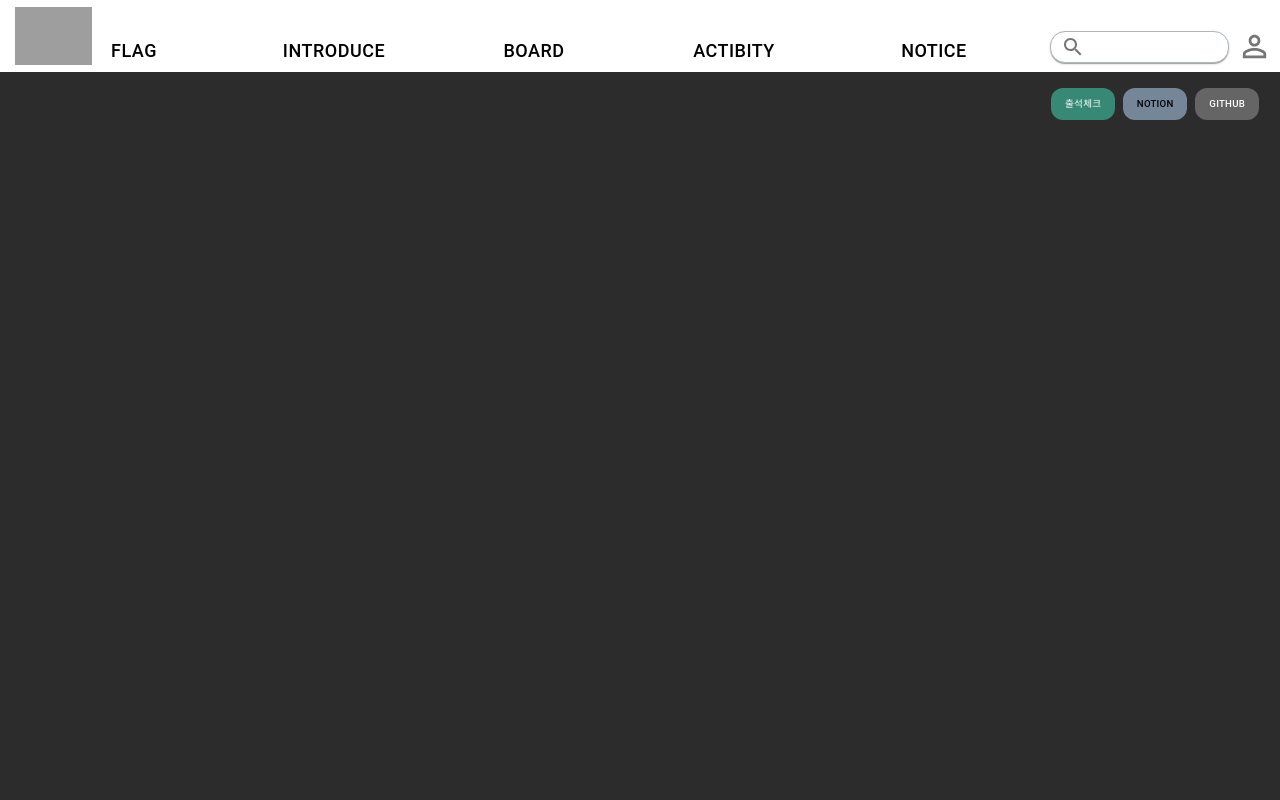
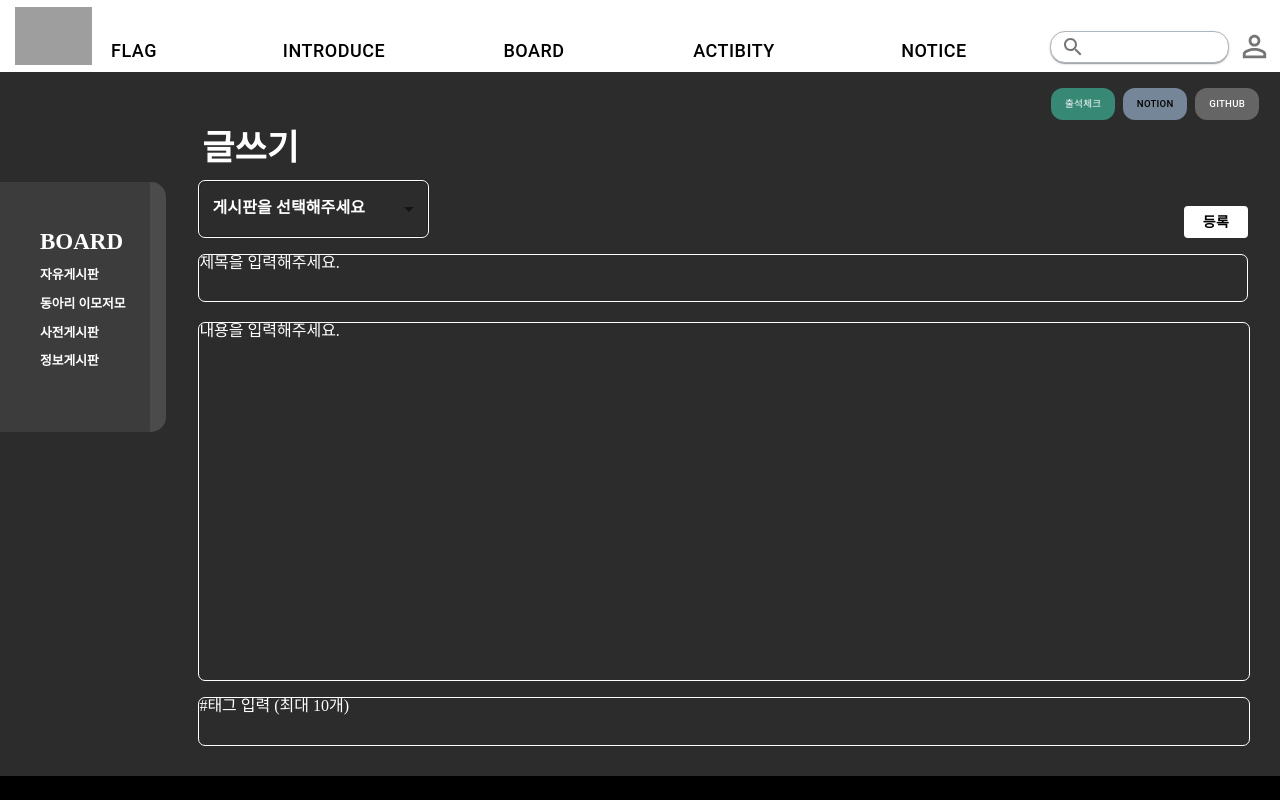
Before and after one commit to USW-Flag-Board/FrontEnd, a React (Create React App) app: page /board/write in a window 1280 px wide. Built offline with nearby package versions, Linux system fonts and the light colour scheme; grey boxes are pictures that could not be loaded; the HTML template or start-up script is replaced by a standard one.

Commit message:
feat: 글쓰기 페이지 레이아웃 수정

```diff
--- a/src/App.js
+++ b/src/App.js
@@ -5,6 +5,7 @@ import SignUp from "./component/SignUp";
 import Home from "./pages/Home";
 import BulletinBoard from "./pages/BulletinBoard";
 import Header from "./component/Header";
+import WritePost from "./pages/WritePost";
 import { createGlobalStyle } from "styled-components";
 import reset from "styled-reset";
 
@@ -39,6 +40,7 @@ const App = () => {
           <Route path="/login" element={<LoginPage />}></Route>
           <Route path="/signup" element={<SignUp />}></Route>
           <Route path="/board" element={<BulletinBoard/>}></Route>
+          <Route path="/board/write" element={<WritePost />}></Route>
         </Routes>
       </BrowserRouter>
     </>
--- a/src/component/SideBar.jsx
+++ b/src/component/SideBar.jsx
@@ -6,7 +6,6 @@ const SideArea = styled('div')({
 });
 
 const SideBarBox = styled('div')({
-    // height: "100%",
     boxSizing: "border-box",
 });
 
@@ -15,29 +14,22 @@ const SideBarContent = styled('div')({
 });
 
 const ContentsTitle = styled('div')({
-    height: "5%",
-    width: "100%",
-    boxSizing: "border-box",
-    padding: "25%",
-    display: "flex",
-    alignItems: "center",
-    justifyContent: "center",
     fontSize: "23px",
     fontWeight: "700",
+    padding: "3rem 0 1rem 2.5rem",
 });
 
 const ItemBox = styled('ul')({
     display: 'flex',
-    alignItems: "center",
-    justifyContent: "center",
-    flexDirection: "column"
+    flexDirection: "column",
+    padding: "0 0 3rem 2.5rem",
 });
 
 const Item = styled('li')({
-    padding: "4%",
+    fontSize: "0.8rem",
+    fontWeight: "700",
+    padding: "0 0 1rem 0",
 });
-
-
 
 const SideBar = (props) => {
     return (
@@ -51,7 +43,8 @@ const SideBar = (props) => {
                     borderRadius: props.borderRadius,
                 }}>
 
-                <SideBarContent sx={{backgroundColor: props.subColor, width: props.subWidth,}}>
+                <SideBarContent sx={{backgroundColor: props.subColor,
+                    width: props.subWidth,}}>
                     <ContentsTitle>
                         {props.title}
                     </ContentsTitle>
--- a/src/pages/BulletinBoard.jsx
+++ b/src/pages/BulletinBoard.jsx
@@ -14,6 +14,7 @@ import Select from '@mui/material/Select';
 import EditIcon from '@mui/icons-material/Edit';
 import { createTheme, ThemeProvider } from '@mui/material/styles';
 import Footer from "../component/Footer";
+import { Link } from 'react-router-dom';
 
 const theme = createTheme({
   palette: {
@@ -31,10 +32,13 @@ const BoardArea = styled('div')({
 });
 
 const TitleArea = styled('div')({
+  boxSizing: "border-box",
+  width: "100%",
   height: "10%",
   display: "flex",
-  paddingLeft: "15%",
-  alignItems: "center",
+  padding: "0 2rem 1rem 2rem",
+  alignItems: "flex-end",
+  justifyContent: "space-between"
 });
 
 const TitleBox = styled('h2')({
@@ -42,7 +46,8 @@ const TitleBox = styled('h2')({
   height: "100%",
   fontSize: "35px",
   display: "flex",
-  alignItems: "center",
+  alignItems: "flex-end",
+  paddingLeft: "14%"
 });
 
 const ContentArea = styled('div')({
@@ -54,6 +59,8 @@ const ContentArea = styled('div')({
 const ListArea = styled('div')({
   width: "87%",
   height: "100%",
+  padding: "0 2rem 0 2rem",
+  boxSizing: "border-box"
 });
 
 const ListBar = styled('div')({
@@ -137,6 +144,8 @@ const BulletinBoard = () => {
   const barItem = ["제목", "작성자", "작성일", "조회수", "댓글"];
   const itemContents = ["공지", "자유게시판 공지입니다.", "문희조", "2022.08.03", "1234", "123"];
   const inputItem = ["전체기간", "게시글 + 작성자"];
+
+
   return (
   <ThemeProvider theme={theme}>
     <BoardArea>
@@ -144,14 +153,15 @@ const BulletinBoard = () => {
         <TitleBox>자유게시판</TitleBox>
         <Button sx={{
           backgroundColor: "white",
-          height: "3.3vh",
+          height: "2rem",
           color: "black",
           fontWeight: "700",
-          marginLeft: "75%",
           "&:hover": {backgroundColor: "white"}
         }}>
-          <EditIcon/>
-          글쓰기
+          <Link to="/board/write">
+            <EditIcon sx={{height: "2rem"}}/>
+            글쓰기
+          </Link>
         </Button>
       </TitleArea>
       <ContentArea>
--- /dev/null
+++ b/src/pages/WritePost.jsx
@@ -0,0 +1,130 @@
+import React from 'react';
+import Footer from '../component/Footer';
+import SideBar from '../component/SideBar';
+import { styled } from '@mui/system';
+import Button from '@mui/material/Button';
+import MenuItem from '@mui/material/MenuItem';
+import FormControl from '@mui/material/FormControl';
+import Select from '@mui/material/Select';
+import InputLabel from '@mui/material/InputLabel';
+import Input from '@mui/material/Input';
+
+const BoardArea = styled('div')({
+        height: "82.5vh",
+    });
+
+const TitleArea = styled('div')({
+    boxSizing: "border-box",
+    width: "100%",
+    height: "10%",
+    display: "flex",
+    padding: "0 2rem 1rem 2rem",
+    alignItems: "flex-end",
+    justifyContent: "space-between"
+});
+
+const TitleBox = styled('h2')({
+    fontWeight: "700",
+    height: "100%",
+    fontSize: "35px",
+    display: "flex",
+    alignItems: "flex-end",
+    paddingLeft: "14%"
+});
+
+const ContentArea = styled('div')({
+    width: "100%",
+    height: "90%",
+    display: "flex",
+});
+
+const ListArea = styled('div')({
+    width: "87%",
+    height: "100%",
+    padding: "0 2rem 0 2rem",
+    boxSizing: "border-box"
+});
+
+const SelectArea = styled('div')({
+    width: "100%",
+    height: "10%",
+    display: "flex",
+    boxSizing: "border-box",
+    justifyContent: "space-between",
+    marginTop: "0.6rem",
+    alignItems:"flex-end",
+    paddingBottom: "0.8rem"
+});
+
+const TitleInput = styled('div')({
+    width: "100%",
+    height: "8%",
+    border: "1px solid white",
+    borderRadius: "7px",
+    margin: "0.2rem  0 1.3rem 0",
+    boxSizing: "border-box"
+});
+
+const ContetntInput = styled('div')({
+    width: "100%",
+    height: "60%",
+    border: "1px solid white",
+    borderRadius: "7px",
+});
+
+const TagInput = styled('div')({
+    width: "100%",
+    height: "8%",
+    border: "1px solid white",
+    borderRadius: "7px",
+    margin: "1rem 0",
+});
+
+
+const WritePost = () => {
+    const boardItem = ["자유게시판", "동아리 이모저모", "사전게시판", "정보게시판"];
+
+    return (
+        <>
+            <BoardArea>
+                <TitleArea>
+                    <TitleBox>글쓰기</TitleBox>
+                </TitleArea>
+                <ContentArea>
+                    <SideBar title="BOARD"
+                        mainColor="#4B4B4B"
+                        subColor="#3C3C3C"
+                        mainWidth="13%"
+                        subWidth="90%"
+                        items={boardItem}
+                        paddingTop="0"
+                        borderRadius="0 15px 15px 0"/>
+                    <ListArea>
+                        <SelectArea>
+                            <FormControl sx={{ width: "22%"}}>
+                                <InputLabel id="demo-simple-select-autowidth-label" sx={{color: "white", fontWeight: "700"}}>게시판을 선택해주세요</InputLabel>
+                                <Select
+                                    displayEmpty
+                                    inputProps={{ 'aria-label': 'Without label' }}
+                                    sx={{border: "1px solid white", borderRadius: "7px"}}
+                                >
+                                    <MenuItem value={10}>자유게시판</MenuItem>
+                                    <MenuItem value={20}>동아리 이모저모</MenuItem>
+                                    <MenuItem value={30}>사전게시판</MenuItem>
+                                    <MenuItem value={40}>정보게시판</MenuItem>
+                                </Select>
+                            </FormControl>
+                            <Button sx={{backgroundColor: "white", height: "2rem", color: "black", fontWeight: "700", "&:hover": {backgroundColor: "white"}}}>등록</Button>
+                        </SelectArea>
+                        <TitleInput>제목을 입력해주세요.</TitleInput>
+                        <ContetntInput>내용을 입력해주세요.</ContetntInput>
+                        <TagInput>#태그 입력 (최대 10개)</TagInput>
+                    </ListArea>
+                </ContentArea>
+            </BoardArea>
+            <Footer/>
+        </>
+    )
+}
+
+export default WritePost;
```
Also changed, not shown: src/component/Board.jsx (added).
